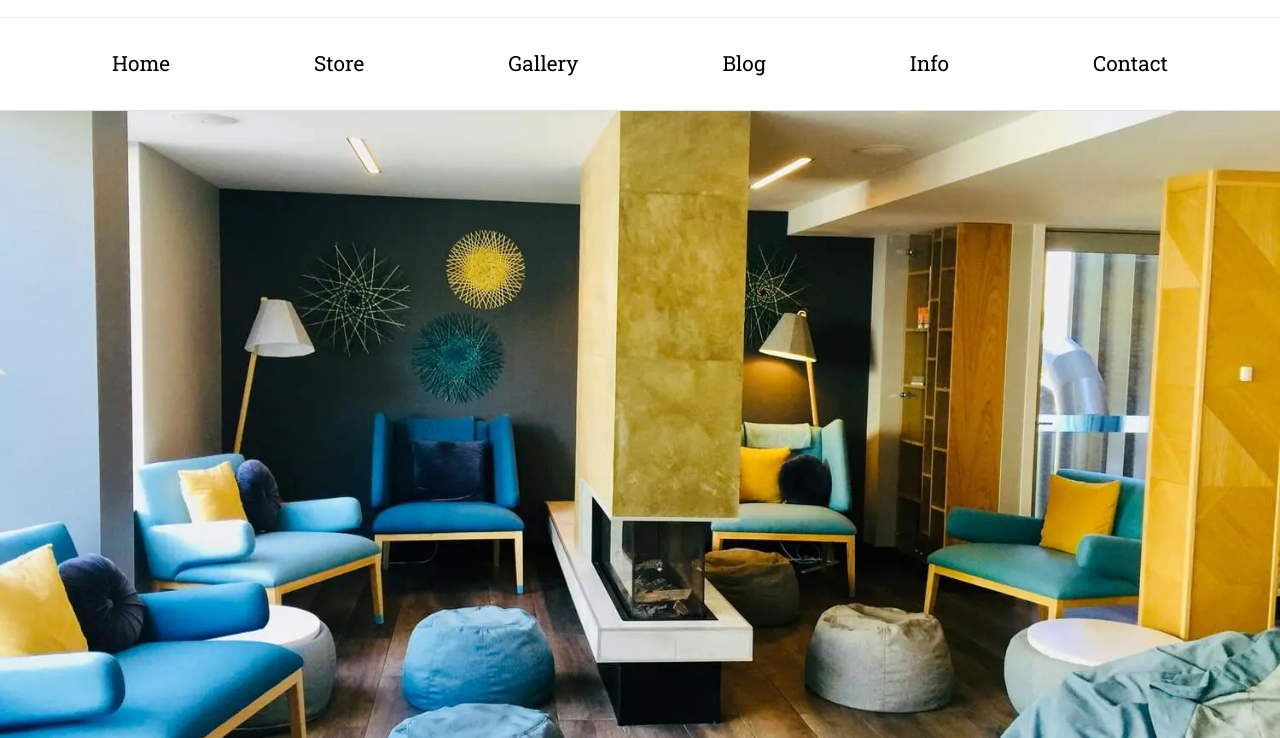
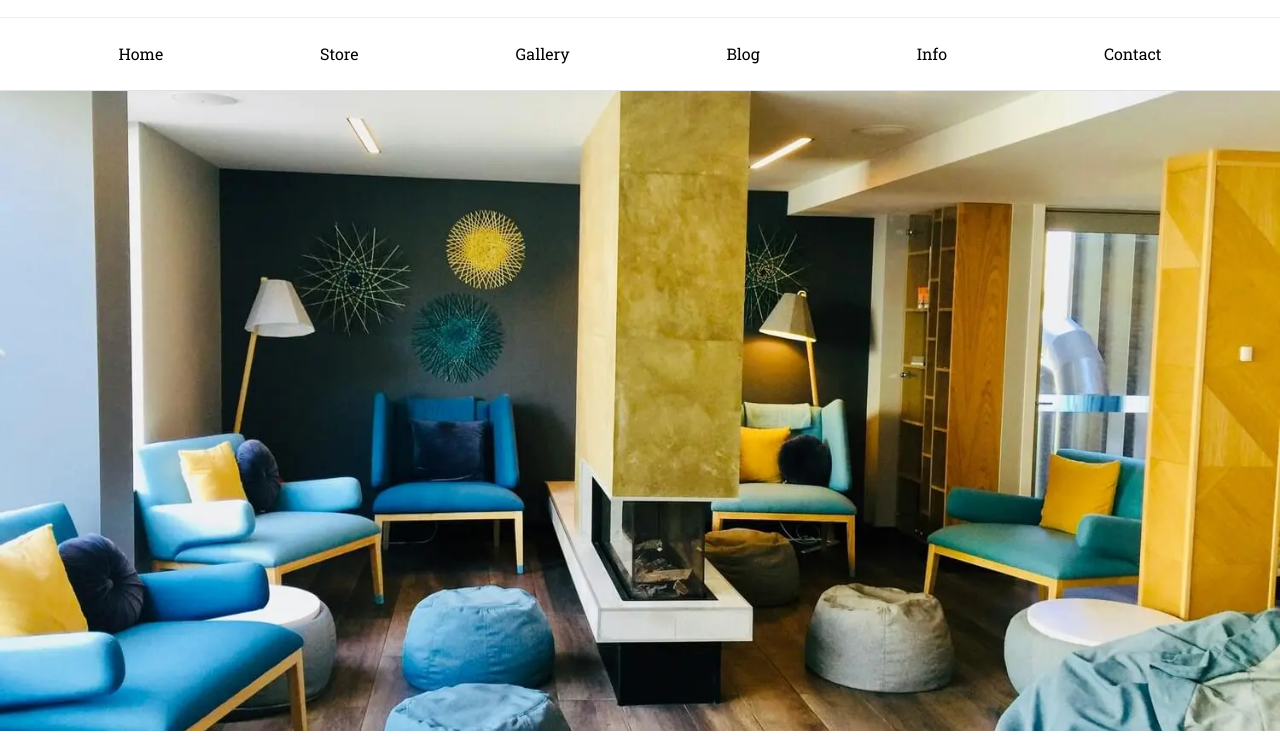
Before and after one commit to juanfrancgalvan/homestore, a website: page index.html in a window 1280 px wide. Shown: the part 119-857 px from the top of the page. Drawn offline with Linux system fonts and the light colour scheme.

Commit message:
modified:   build/styles/style.min.css 	modified:   build/styles/style.min.css.map 	modified:   source/styles/layout/_header.scss

```diff
--- a/source/styles/layout/_header.scss
+++ b/source/styles/layout/_header.scss
@@ -63,8 +63,10 @@
     }
 
     &__link {
-      font-size: 1.3rem;
-      padding: 5px 0;
+      @include mix.responsive('sm') {
+        font-size: 1.3rem;
+        padding: 5px 0;
+      }
     }
   }
 }
```
Also changed, not shown: build/styles/style.min.css, 1 other file.
